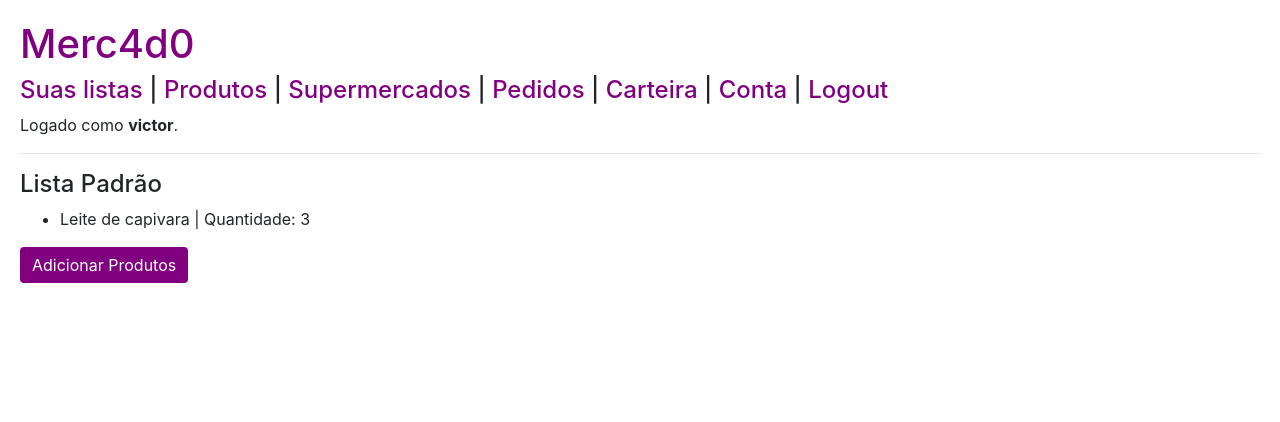
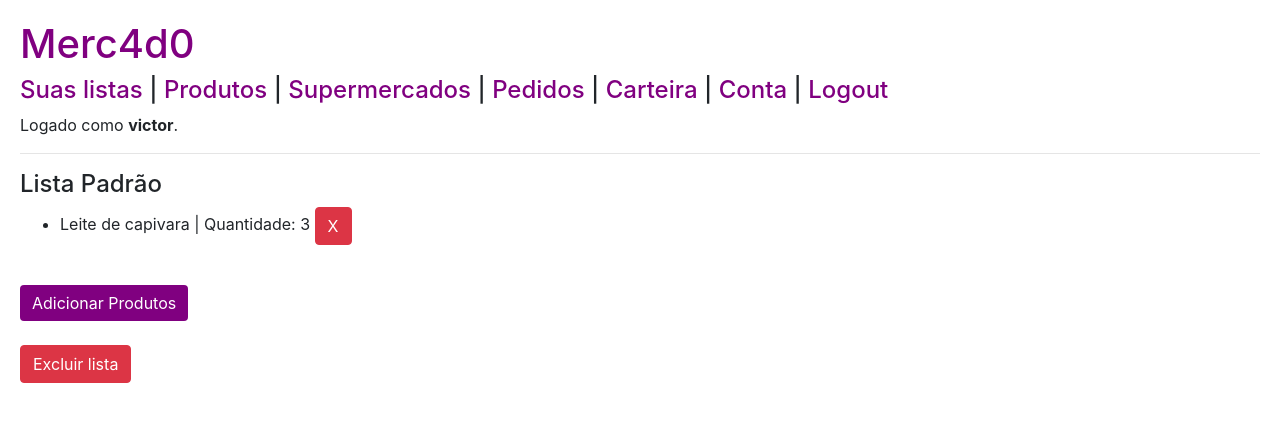
Before and after one commit to victor-kowalski-m/merc4d0, a Django app: page /lista/2 in a window 1280 px wide. Shown: the top 422 px of the page. Run offline with Django 3.2, Linux system fonts and the light colour scheme; a user stored in the database is signed in; data comes from the database, SQL or seed files in the repository; both versions use the stored data as it was after the commit.

Commit message:
Deletar lista e itens dela

```diff
--- a/compras/templates/compras/lista.html
+++ b/compras/templates/compras/lista.html
@@ -4,13 +4,28 @@
     <h4>{{nome}}</h4>
     <ul>
     {% for produto in produtos %}
-        <li>{{ produto.produto.nome }} | Quantidade: {{ produto.quantidade }}</li>
+        <li>
+            <form action="{% url 'lista' id %}" method="post">
+                {% csrf_token %}
+                <span>{{ produto.produto.nome }} | Quantidade: {{ produto.quantidade }} </span>
+                <input type="hidden" name="item" value="{{ produto.id }}">
+                <input type="submit" class="btn btn-danger" value="X">
+            </form>
+        </li>
+        <br>
     {% empty %}
         <p>Lista vazia.</p>
     {% endfor %}
     </ul>
     <form action="{% url 'lista' id %}" method="post">
         {% csrf_token %}
+        <input type="hidden" name="lista" value="add">
         <input type="submit" class="btn btn-primary" value="Adicionar Produtos">
     </form>
+    <br>
+    <form action="{% url 'lista' id %}" method="post">
+        {% csrf_token %}
+        <input type="hidden" name="lista" value="excluir">
+        <input type="submit" class="btn btn-danger" value="Excluir lista">
+    </form>
 {% endblock %}
--- a/compras/views.py
+++ b/compras/views.py
@@ -1,6 +1,7 @@
 from django.contrib.auth import authenticate, login, logout
 from django.contrib.auth.decorators import login_required
 from django.db import IntegrityError
+from django.core.exceptions import ObjectDoesNotExist
 from django.http import HttpResponse, HttpResponseRedirect
 from django.shortcuts import render
 from django.urls import reverse
@@ -135,7 +136,27 @@ def lista(request, id):
         })
 
     else:
-        return HttpResponseRedirect(f"/produtos?lista={id}")
+        if 'lista' in request.POST:
+            if request.POST["lista"] == "add":
+                return HttpResponseRedirect(f"/produtos?lista={id}")
+            elif request.POST["lista"] == "excluir":
+                Lista.objects.get(pk=id).delete()
+                messages.success(request, "Lista excluída.")
+                return HttpResponseRedirect(reverse('index'))
+            else:
+                messages.error(request, "Dados inválidos")
+                return HttpResponseRedirect(request.META.get('HTTP_REFERER'))
+        elif 'item' in request.POST:
+            try:
+                p = ProdutoLista.objects.get(pk=request.POST["item"])
+            except ProdutoLista.DoesNotExist:
+                messages.error(request, "Item não existe")
+                return HttpResponseRedirect(request.META.get('HTTP_REFERER'))
+            p.delete()
+            messages.success(request, "Produto excluído.")
+            return HttpResponseRedirect(request.META.get('HTTP_REFERER'))
+
+
 
 def carteira(request):
     pass
```
Also changed, not shown: db.sqlite3.
